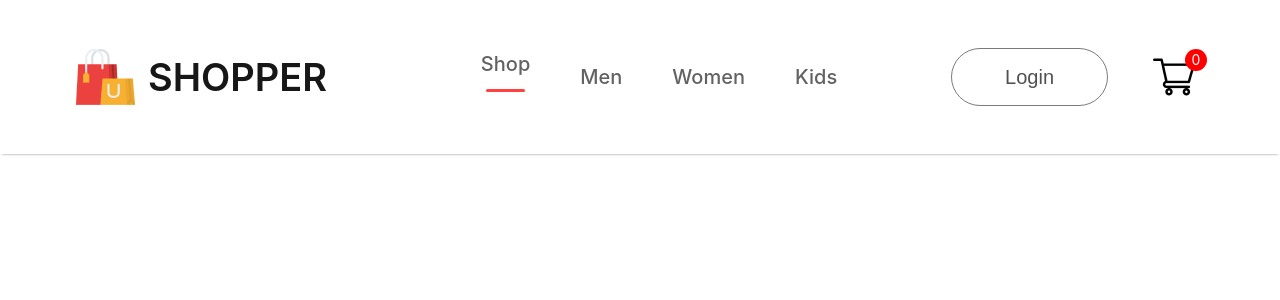
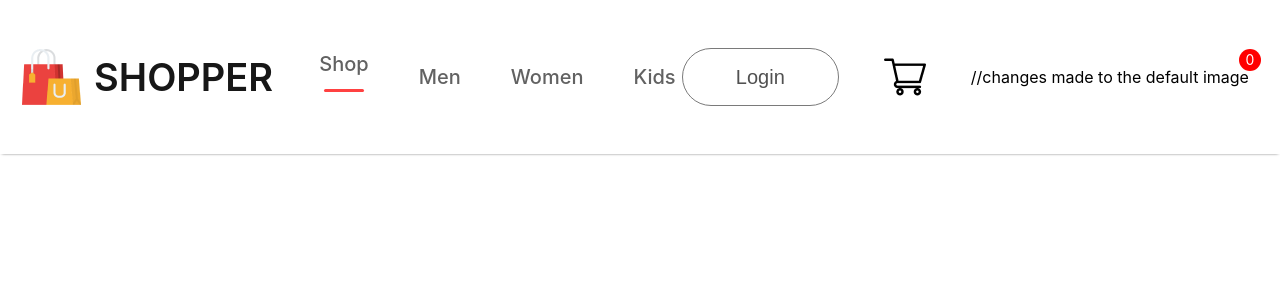
Before and after one commit to KS441-ctrl/Ecommerce, a React (Create React App) app in the folder frontend/: page / in a window 1280 px wide. Shown: the top 300 px of the page. Built offline with nearby package versions, Linux system fonts and the light colour scheme.

Commit message:
changes made to the default image

```diff
--- a/frontend/src/Components/Navbar/Navbar.jsx
+++ b/frontend/src/Components/Navbar/Navbar.jsx
@@ -24,6 +24,7 @@ const [show, setShow] = useState(false);
         <div className={styles["nav-login-cart"]}>
             <button>Login</button>
             <img src={cart_icon} alt=""/>
+            //changes made to the default image
             <div className={styles["nav-cart-count"]}>0</div>
         </div>
     </div>
```
